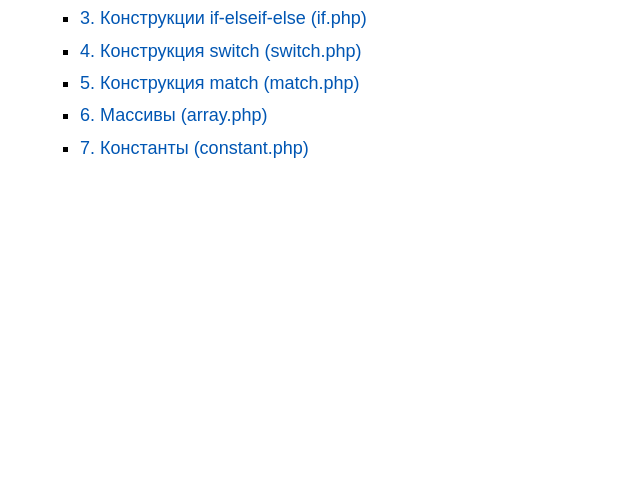
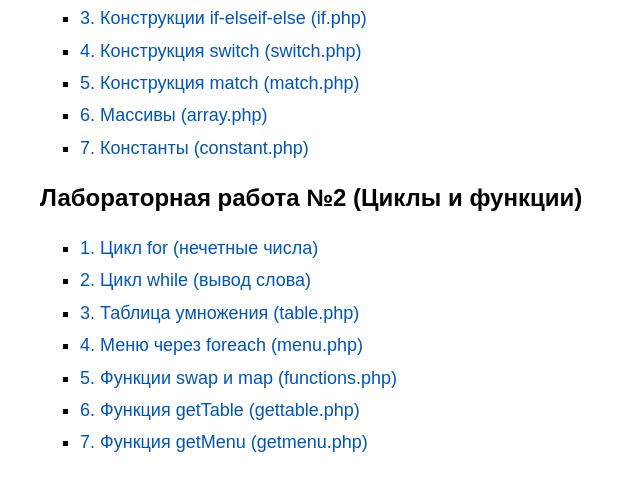
Before and after one commit to villjok/php, a PHP site: page / in a window 1280 px wide. Shown: the part 181-672 px from the top of the page, without its empty margins (0-640 px from the left). Run offline with PHP 8.4, Linux system fonts and the light colour scheme.

Commit message:
Update index.php

```diff
--- a/index.php
+++ b/index.php
@@ -23,5 +23,16 @@
         <li><a href="lab1/array.php">6. Массивы (array.php)</a></li>
         <li><a href="lab1/constant.php">7. Константы (constant.php)</a></li>
     </ul>
+
+    <h2>Лабораторная работа №2 (Циклы и функции)</h2>
+    <ul>
+        <li><a href="lab2/for.php">1. Цикл for (нечетные числа)</a></li>
+        <li><a href="lab2/while.php">2. Цикл while (вывод слова)</a></li>
+        <li><a href="lab2/table.php">3. Таблица умножения (table.php)</a></li>
+        <li><a href="lab2/menu.php">4. Меню через foreach (menu.php)</a></li>
+        <li><a href="lab2/swap.php">5. Функции swap и map (functions.php)</a></li>
+        <li><a href="lab2/gettable.php">6. Функция getTable (gettable.php)</a></li>
+        <li><a href="lab2/getmenu.php">7. Функция getMenu (getmenu.php)</a></li>
+    </ul>
 </body>
 </html>
```
